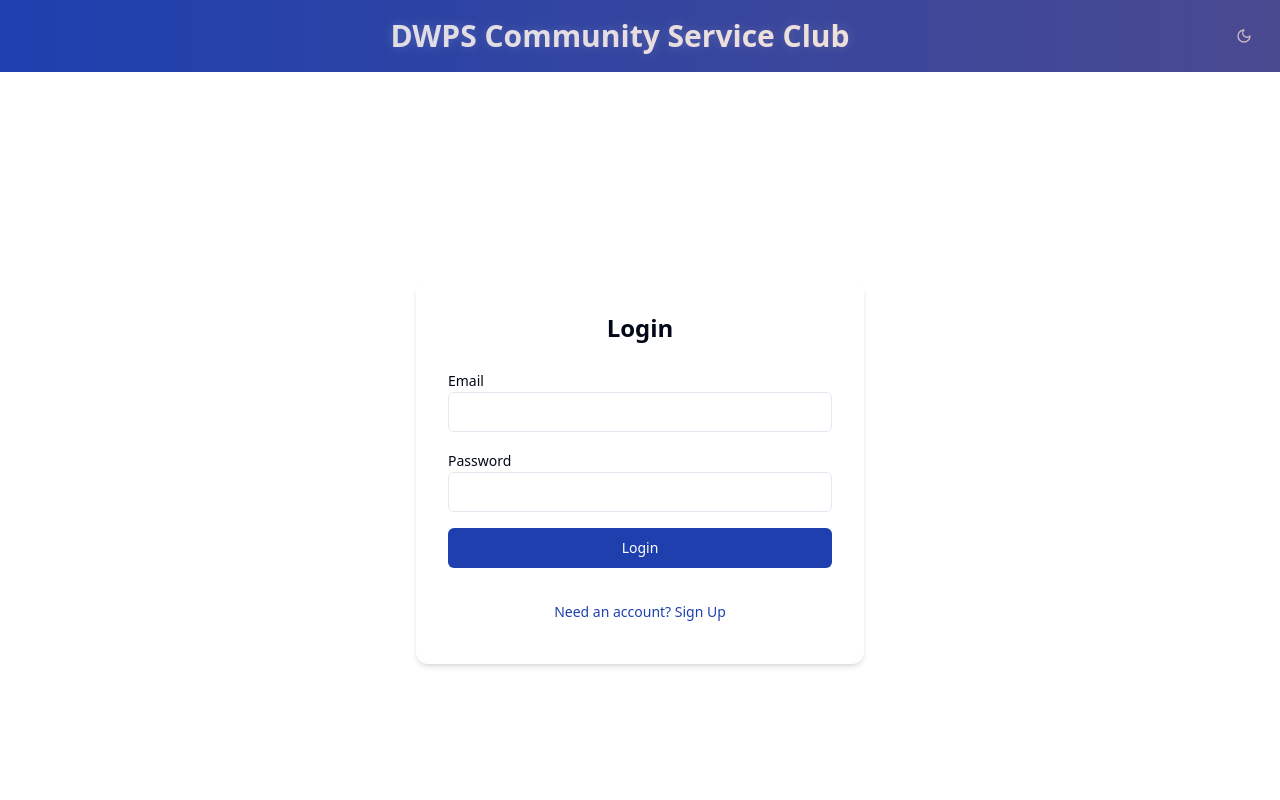
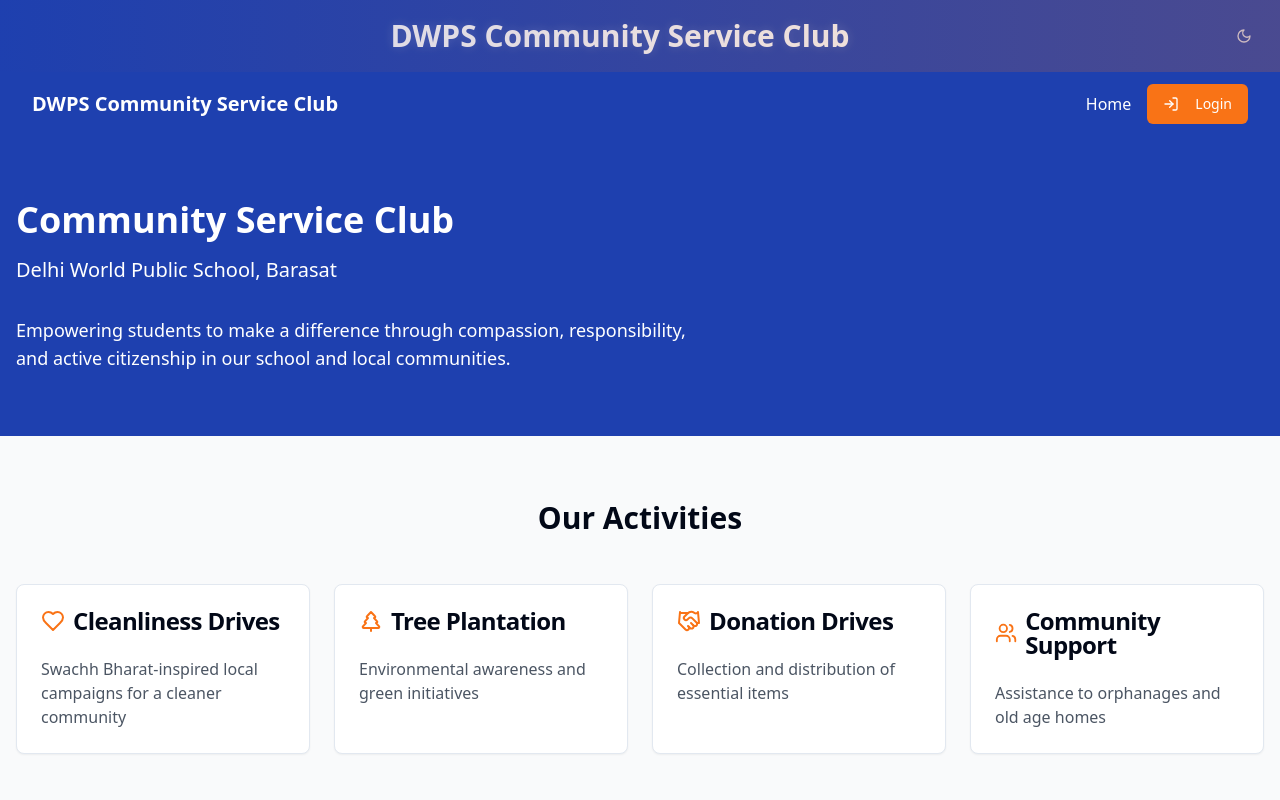
Before and after one commit to Riju-Rahaman/communityclub_dwpsb, a React (Vite) app: page / in a window 1280 px wide. Before the commit this address led to /auth. Shown: the top 800 px of the page. Built offline with nearby package versions, Linux system fonts and the light colour scheme.

Commit message:
feat: Implement login functionality and profile customization
- Integrate login functionality accessible via a button in the header.
- Upon successful login, enable message sending and profile customization features.

```diff
--- a/src/App.tsx
+++ b/src/App.tsx
@@ -59,11 +59,7 @@ const App = () => {
               <Toaster />
               <Sonner />
               <Routes>
-                <Route path="/" element={
-                  <PrivateRoute>
-                    <Index />
-                  </PrivateRoute>
-                } />
+                <Route path="/" element={<Index />} />
                 <Route path="/events" element={
                   <PrivateRoute>
                     <Events />
--- a/src/components/MainNav.tsx
+++ b/src/components/MainNav.tsx
@@ -2,7 +2,7 @@
 import { useState, useEffect } from "react";
 import { Link, useNavigate } from "react-router-dom";
 import { Button } from "@/components/ui/button";
-import { Menu, X, LogOut } from "lucide-react";
+import { Menu, X, LogIn } from "lucide-react";
 import { supabase } from "@/integrations/supabase/client";
 import { toast } from "sonner";
 
@@ -37,7 +37,7 @@ const MainNav = () => {
         toast.error('Logout failed', { description: error.message });
       } else {
         toast.success('Logged out successfully');
-        navigate('/auth');
+        navigate('/');
       }
     } catch (error) {
       console.error('Logout error:', error);
@@ -58,15 +58,19 @@ const MainNav = () => {
           {/* Desktop Navigation */}
           <div className="hidden md:flex items-center space-x-4">
             <Link to="/" className="text-white hover:text-gray-200">Home</Link>
+            {isLoggedIn && (
+              <>
                 <Link to="/events" className="text-white hover:text-gray-200">Events</Link>
                 <Link to="/announcements" className="text-white hover:text-gray-200">Announcements</Link>
+              </>
+            )}
             {isLoggedIn ? (
               <Button
                 variant="secondary"
                 className="bg-secondary hover:bg-secondary/90"
                 onClick={handleLogout}
               >
-                <LogOut className="mr-2 h-4 w-4" /> Logout
+                Logout
               </Button>
             ) : (
               <Button
@@ -74,7 +78,7 @@ const MainNav = () => {
                 className="bg-secondary hover:bg-secondary/90"
                 onClick={() => navigate('/auth')}
               >
-                Login
+                <LogIn className="mr-2 h-4 w-4" /> Login
               </Button>
             )}
           </div>
@@ -102,6 +106,8 @@ const MainNav = () => {
             >
               Home
             </Link>
+            {isLoggedIn && (
+              <>
                 <Link
                   to="/events"
                   className="text-white block px-3 py-2 rounded-md hover:bg-primary/90"
@@ -114,13 +120,15 @@ const MainNav = () => {
                 >
                   Announcements
                 </Link>
+              </>
+            )}
             {isLoggedIn ? (
               <Button
                 variant="secondary"
                 className="w-full bg-secondary hover:bg-secondary/90"
                 onClick={handleLogout}
               >
-                <LogOut className="mr-2 h-4 w-4" /> Logout
+                Logout
               </Button>
             ) : (
               <Button
@@ -128,7 +136,7 @@ const MainNav = () => {
                 className="w-full bg-secondary hover:bg-secondary/90"
                 onClick={() => navigate('/auth')}
               >
-                Login
+                <LogIn className="mr-2 h-4 w-4" /> Login
               </Button>
             )}
           </div>
--- a/src/pages/Auth.tsx
+++ b/src/pages/Auth.tsx
@@ -1,5 +1,5 @@
 
-import React, { useState } from 'react';
+import React, { useState, useEffect } from 'react';
 import { Button } from "@/components/ui/button";
 import { Input } from "@/components/ui/input";
 import { Label } from "@/components/ui/label";
@@ -12,6 +12,15 @@ const Auth = () => {
   const [password, setPassword] = useState('');
   const [isLogin, setIsLogin] = useState(true);
   const navigate = useNavigate();
+
+  useEffect(() => {
+    // Check if user is already logged in
+    supabase.auth.getSession().then(({ data: { session } }) => {
+      if (session) {
+        navigate('/');
+      }
+    });
+  }, [navigate]);
 
   const handleAuth = async (e: React.FormEvent) => {
     e.preventDefault();
@@ -55,7 +64,7 @@ const Auth = () => {
   };
 
   return (
-    <div className="flex justify-center items-center min-h-screen bg-background">
+    <div className="flex justify-center items-center min-h-[calc(100vh-4rem)] bg-background">
       <div className="w-full max-w-md p-8 space-y-6 bg-white dark:bg-gray-800 rounded-xl shadow-md">
         <h2 className="text-2xl font-bold text-center">
           {isLogin ? 'Login' : 'Sign Up'}
--- a/src/pages/Index.tsx
+++ b/src/pages/Index.tsx
@@ -1,9 +1,12 @@
 
 import MainNav from "@/components/MainNav";
 import { Card, CardContent, CardHeader, CardTitle } from "@/components/ui/card";
-import { Heart, TreePine, Handshake, Users, Calendar } from "lucide-react";
+import { Heart, TreePine, Handshake, Users } from "lucide-react";
 import MessageList from "@/components/MessageList";
 import MessageInput from "@/components/MessageInput";
+import { useEffect, useState } from "react";
+import { supabase } from "@/integrations/supabase/client";
+import { Session } from "@supabase/supabase-js";
 
 const activities = [
   {
@@ -29,6 +32,20 @@ const activities = [
 ];
 
 const Index = () => {
+  const [session, setSession] = useState<Session | null>(null);
+
+  useEffect(() => {
+    supabase.auth.getSession().then(({ data: { session } }) => {
+      setSession(session);
+    });
+
+    const { data: { subscription } } = supabase.auth.onAuthStateChange((_event, session) => {
+      setSession(session);
+    });
+
+    return () => subscription.unsubscribe();
+  }, []);
+
   return (
     <div className="min-h-screen bg-gray-50">
       <MainNav />
@@ -50,7 +67,8 @@ const Index = () => {
         </div>
       </div>
 
-      {/* Group Chat Section */}
+      {/* Group Chat Section - Only shown when logged in */}
+      {session && (
         <div className="max-w-7xl mx-auto px-4 py-16">
           <h2 className="text-3xl font-bold text-center mb-8">Club Community Chat</h2>
           <div className="max-w-2xl mx-auto bg-white shadow-lg rounded-lg p-6">
@@ -60,6 +78,7 @@ const Index = () => {
             </div>
           </div>
         </div>
+      )}
 
       {/* Activities Section */}
       <div className="max-w-7xl mx-auto px-4 py-16">
```
Lines whose indentation alone changed are shown as unchanged.
